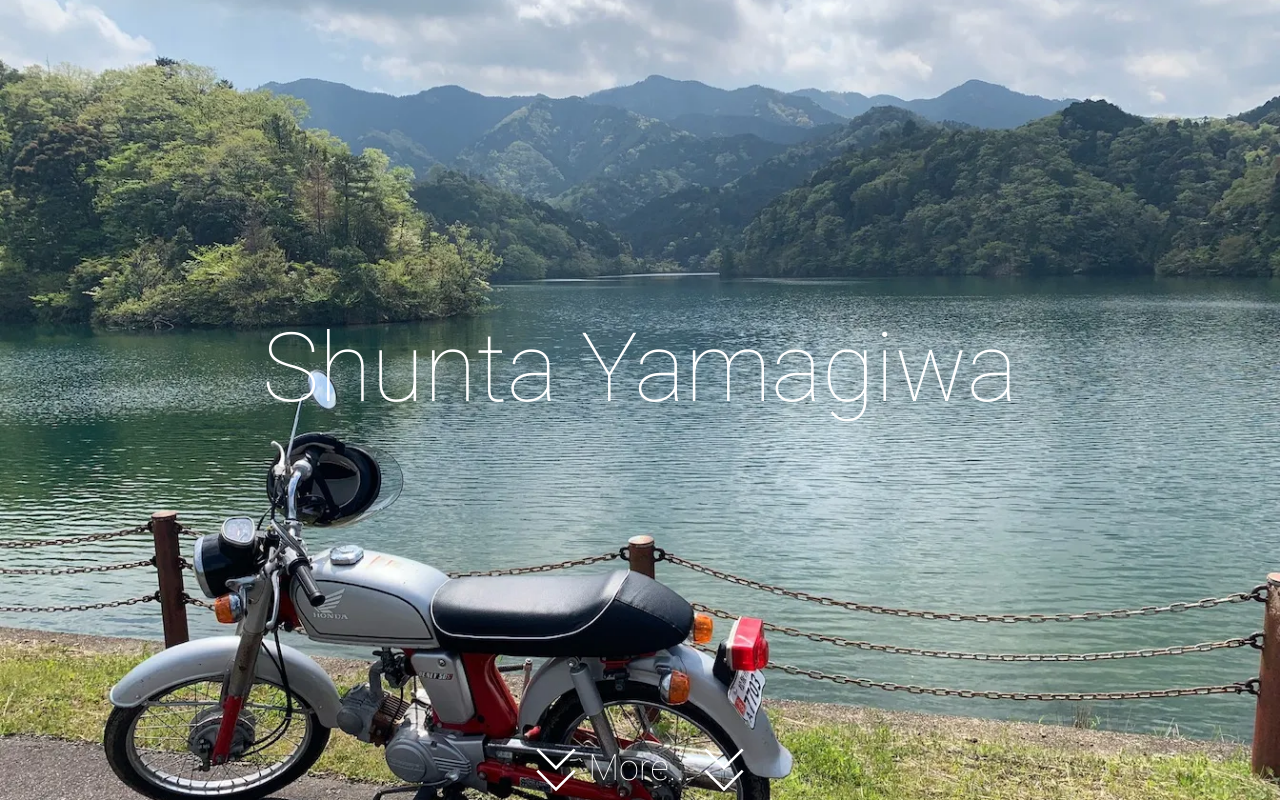
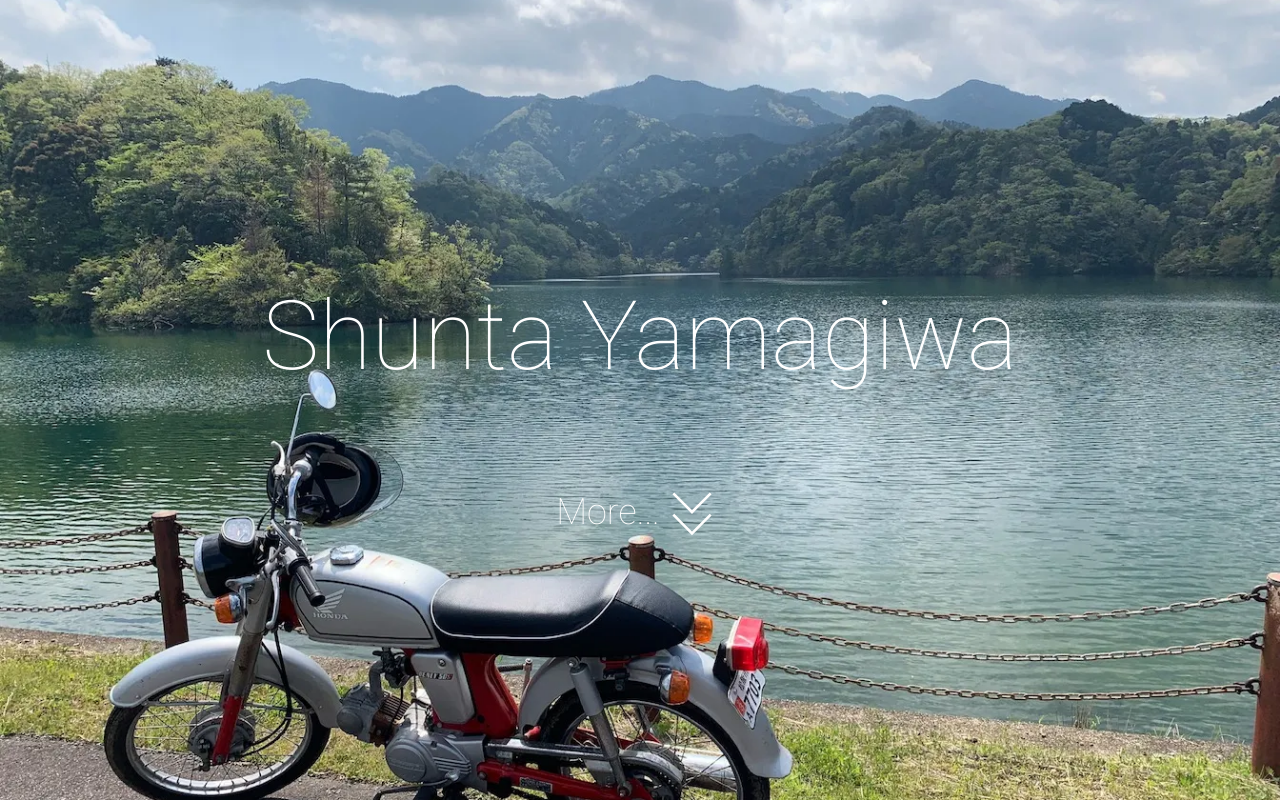
Before and after one commit to Sansai-snct/hp, a React (Create React App) app: page / in a window 1280 px wide. Shown: the top 802 px of the page. Built offline with nearby package versions, Linux system fonts and the light colour scheme.

Commit message:
[update] 文字とボタンのサイズと位置のバランスを調整 #3

```diff
--- a/src/components/Header.tsx
+++ b/src/components/Header.tsx
@@ -6,29 +6,20 @@ import { Link as Scroll } from 'react-scroll';
 const Header: FC = () => {
   return (
     <section className="">
-      <div className="bg-h-img sm:bg-w-img bg-cover bg-center relative h-screen w-screen ">
-        <div className="text-gray-600 md:text-white text-4xl md:text-6xl lg:text-8xl py-72 md:py-48 lg:py-80 text-center font-roboto">
+      <div className="bg-h-img sm:bg-w-img bg-cover bg-center relative h-screen w-screen py-64 md:py-48 lg:py-72 ">
+        <div className="text-gray-600 md:text-white text-4xl md:text-6xl lg:text-8xl  text-center font-roboto">
           Shunta Yamagiwa
         </div>
-        <div className="text-center text-4xl text-white font-roboto">
+        <div className="text-center text-2xl md:text-4xl text-white my-16 md:my-24 font-roboto">
           <Scroll
             to="about"
             href="/"
             smooth={true}
-            className="rounded inline-flex items-center "
+            className="rounded items-center inline-flex"
           >
-            <svg
-              className="w-12 h-12 md:w-16 md:h-16  inlineblock text-white"
-              fill="none"
-              stroke="currentColor"
-              viewBox="0 0 24 24"
-              xmlns="http://www.w3.org/2000/svg"
-            >
-              <path d="M19 13l-7 7-7-7m14-8l-7 7-7-7"></path>
-            </svg>
             More...
             <svg
-              className="w-12 h-12 md:w-16 md:h-16  inlineblock text-white"
+              className="w-10 h-10 md:w-16 md:h-16  inlineblock text-white"
               fill="none"
               stroke="currentColor"
               viewBox="0 0 24 24"
```
